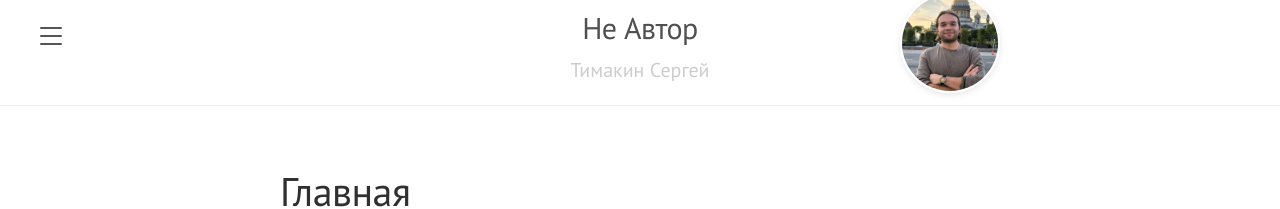
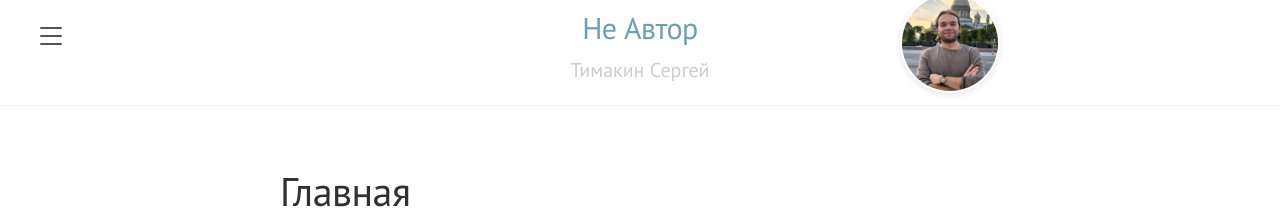
Before and after one commit to Mikrobic/lanyon, a Jekyll site: the page built from pages/index.md, in a window 1280 px wide. Shown: the top 209 px of the page. Built offline with Jekyll 4.4.1, drawn with Linux system fonts in a browser that asks for light colours.

Commit message:
Форматирование файлов

```diff
--- a/_includes/sidebar.html
+++ b/_includes/sidebar.html
@@ -1,4 +1,6 @@
-<input type="checkbox" class="sidebar-checkbox" id="sidebar-checkbox">
+<body class="theme-base-0d">
+  <!-- Target for toggling the sidebar -->
+  <input type="checkbox" class="sidebar-checkbox" id="sidebar-checkbox">
 
   <!-- Toggleable sidebar -->
   <div class="sidebar" id="sidebar">
@@ -33,3 +35,6 @@
       </div>
     </nav>
   </div>
+
+</body>
+</html>
```
